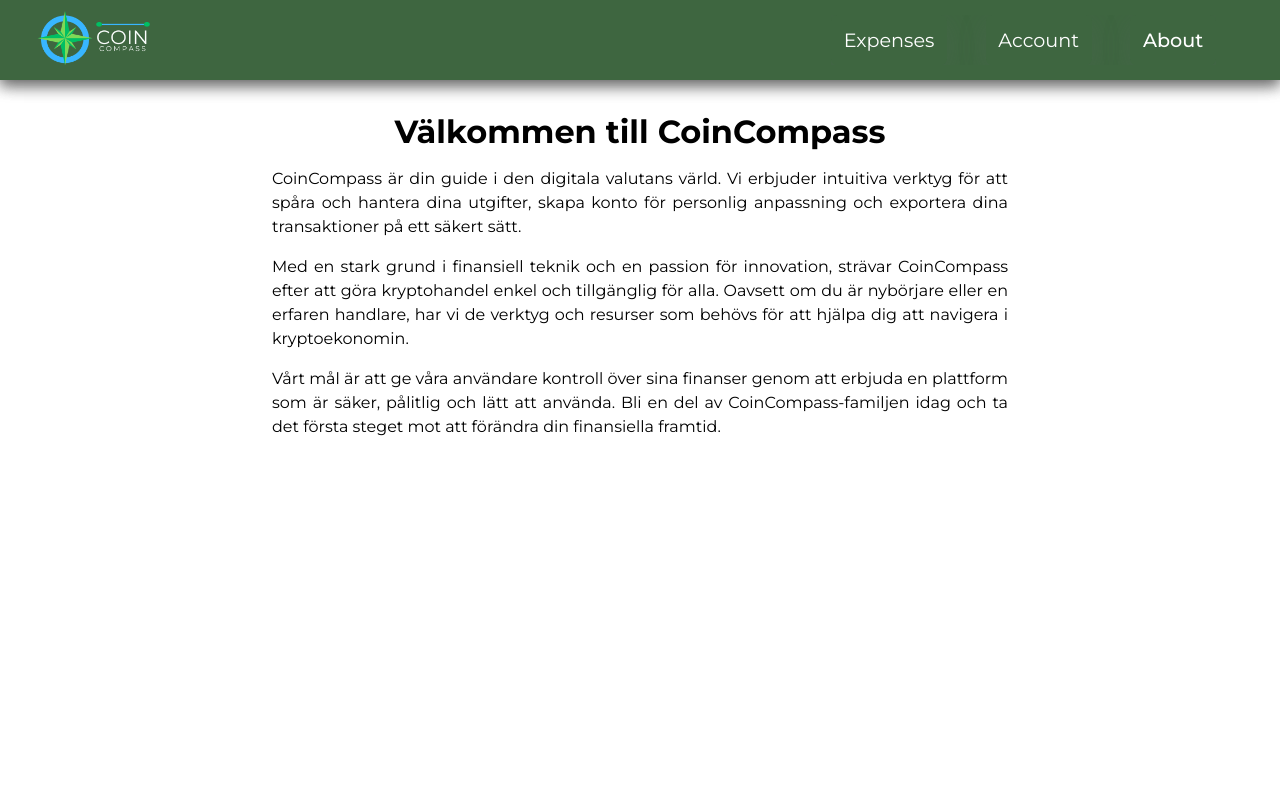
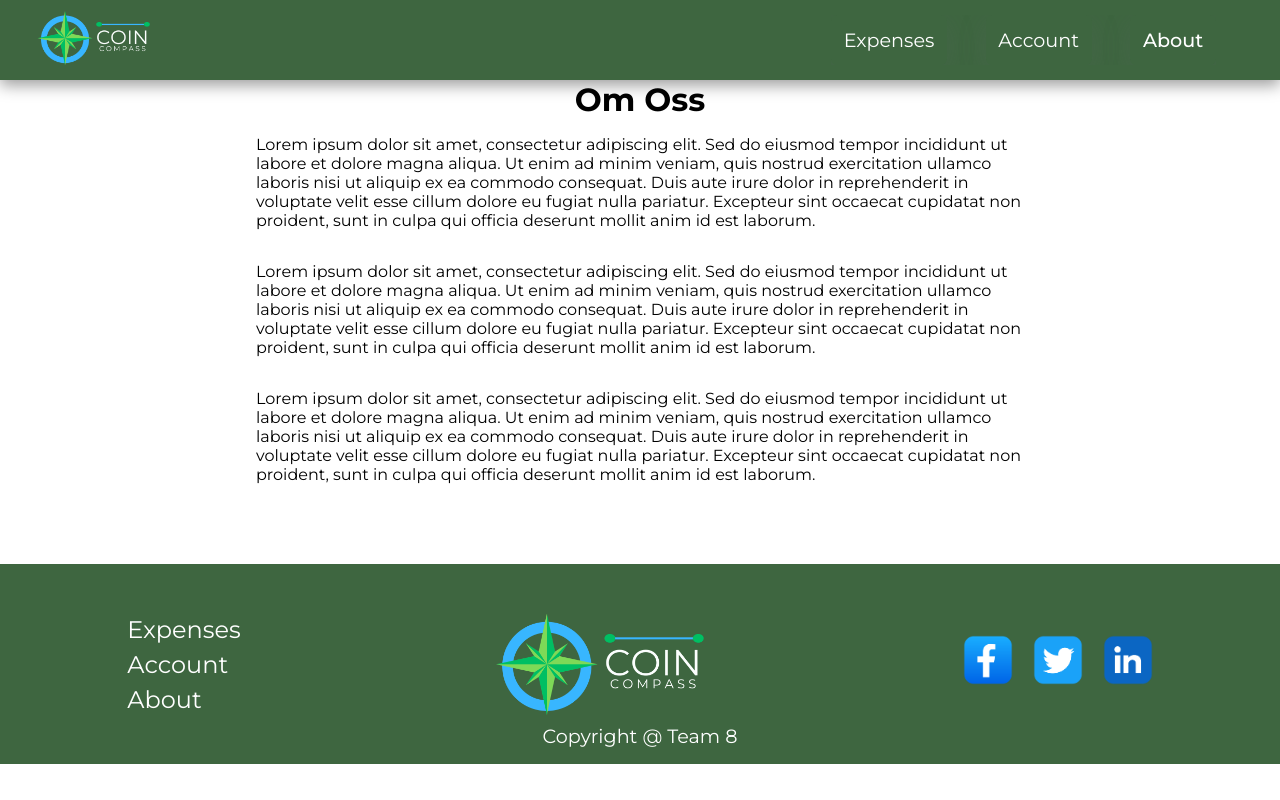
Before and after one commit to ITHS-Team8/CoinCompass, a Vue app: page /about in a window 1280 px wide. Built offline with nearby package versions, Linux system fonts and the light colour scheme.

Commit message:
refactor: AboutView.vue

```diff
--- a/src/views/AboutView.vue
+++ b/src/views/AboutView.vue
@@ -1,55 +1,57 @@
 <script setup>
 import NavBar from "../components/NavBar.vue";
+import Footer from "../components/FooterComponent.vue"
 </script>
 
 <template>
   <NavBar />
   <main>
-    <NavBar />
-    <div class="about-container">
-      <h1>Välkommen till CoinCompass</h1>
+    <div class="container">
+      <h1>Om Oss</h1>
       <p>
-        CoinCompass är din guide i den digitala valutans värld. Vi erbjuder
-        intuitiva verktyg för att spåra och hantera dina utgifter, skapa konto
-        för personlig anpassning och exportera dina transaktioner på ett säkert
-        sätt.
+        Lorem ipsum dolor sit amet, consectetur adipiscing elit. Sed do eiusmod
+        tempor incididunt ut labore et dolore magna aliqua. Ut enim ad minim
+        veniam, quis nostrud exercitation ullamco laboris nisi ut aliquip ex ea
+        commodo consequat. Duis aute irure dolor in reprehenderit in voluptate
+        velit esse cillum dolore eu fugiat nulla pariatur. Excepteur sint
+        occaecat cupidatat non proident, sunt in culpa qui officia deserunt
+        mollit anim id est laborum.
       </p>
       <p>
-        Med en stark grund i finansiell teknik och en passion för innovation,
-        strävar CoinCompass efter att göra kryptohandel enkel och tillgänglig
-        för alla. Oavsett om du är nybörjare eller en erfaren handlare, har vi
-        de verktyg och resurser som behövs för att hjälpa dig att navigera i
-        kryptoekonomin.
+        Lorem ipsum dolor sit amet, consectetur adipiscing elit. Sed do eiusmod
+        tempor incididunt ut labore et dolore magna aliqua. Ut enim ad minim
+        veniam, quis nostrud exercitation ullamco laboris nisi ut aliquip ex ea
+        commodo consequat. Duis aute irure dolor in reprehenderit in voluptate
+        velit esse cillum dolore eu fugiat nulla pariatur. Excepteur sint
+        occaecat cupidatat non proident, sunt in culpa qui officia deserunt
+        mollit anim id est laborum.
       </p>
       <p>
-        Vårt mål är att ge våra användare kontroll över sina finanser genom att
-        erbjuda en plattform som är säker, pålitlig och lätt att använda. Bli en
-        del av CoinCompass-familjen idag och ta det första steget mot att
-        förändra din finansiella framtid.
+        Lorem ipsum dolor sit amet, consectetur adipiscing elit. Sed do eiusmod
+        tempor incididunt ut labore et dolore magna aliqua. Ut enim ad minim
+        veniam, quis nostrud exercitation ullamco laboris nisi ut aliquip ex ea
+        commodo consequat. Duis aute irure dolor in reprehenderit in voluptate
+        velit esse cillum dolore eu fugiat nulla pariatur. Excepteur sint
+        occaecat cupidatat non proident, sunt in culpa qui officia deserunt
+        mollit anim id est laborum.
       </p>
     </div>
   </main>
+  <Footer />
 </template>
 
 <style scoped>
 main {
   margin-top: 10vh;
 }
-
-.about-container {
+.container {
+  display: flex;
+  flex-direction: column;
+  align-items: center;
   max-width: 800px;
-  margin: auto;
-  padding: 2rem;
+  margin: 0 auto;
 }
-
-.about-container h1 {
-  text-align: center;
-  margin-bottom: 1rem;
-}
-
-.about-container p {
-  text-align: justify;
-  line-height: 1.5;
-  margin-bottom: 1rem;
+.container p {
+  margin: 1rem;
 }
 </style>
```
